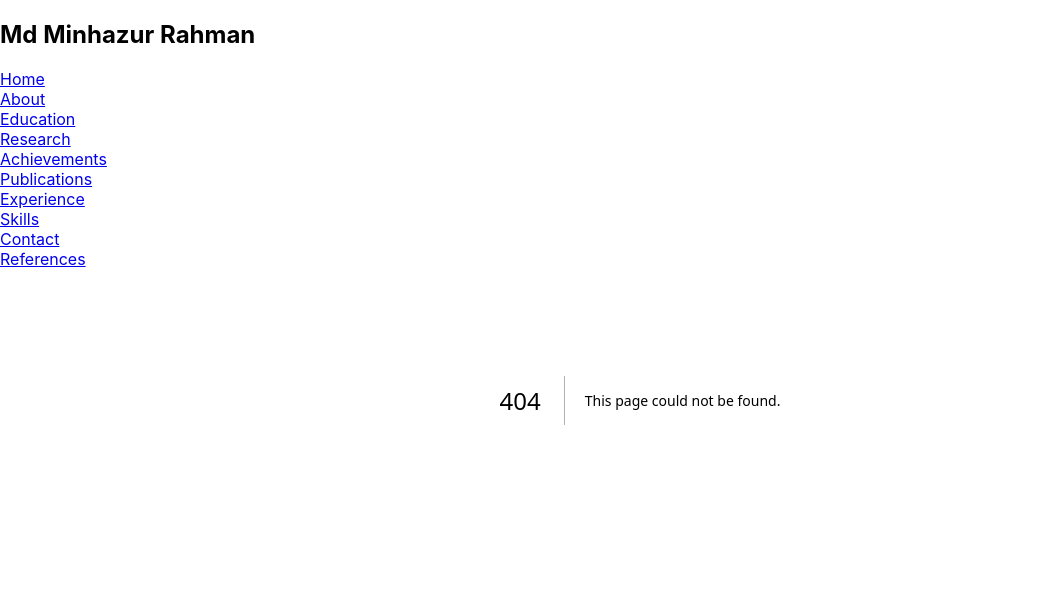
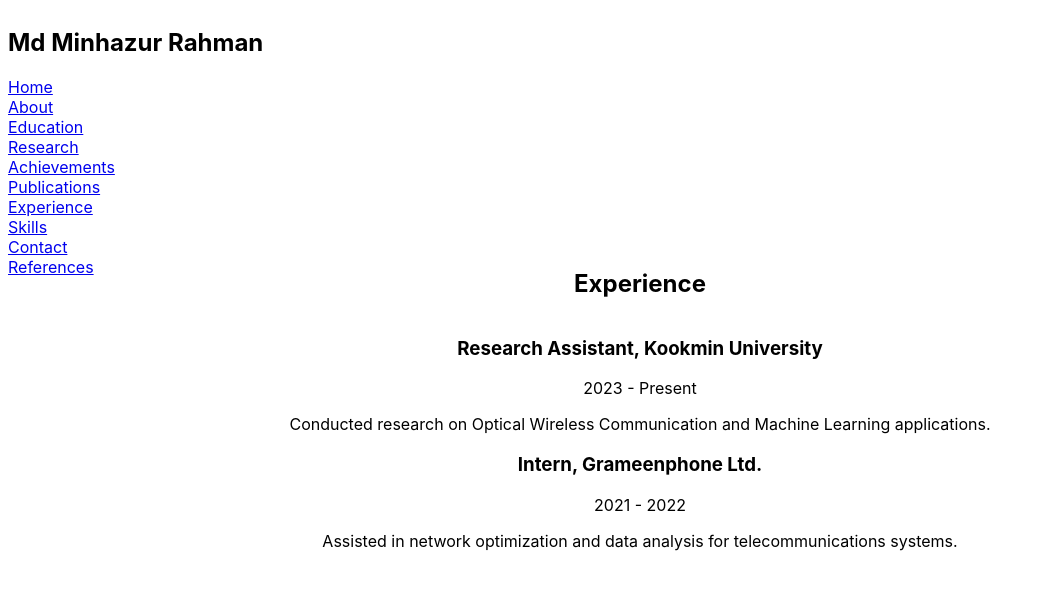
Before and after one commit to robot-76/minhaz-portfolio, a Next.js app: page /experience in a window 1280 px wide. Before the commit this address had no page. Shown: the top 590 px of the page, without its empty margins (0-1053 px from the left). Built offline with nearby package versions, Linux system fonts and the light colour scheme.

Commit message:
Add files via upload

```diff
--- /dev/null
+++ b/app/achievements/page.tsx
@@ -0,0 +1,12 @@
+export default function Achievements() {
+  return (
+    <div className="flex flex-col items-center justify-center min-h-screen p-8 bg-white">
+      <h2 className="text-3xl font-bold mb-6">Achievements</h2>
+      <ul className="list-disc list-inside max-w-3xl text-lg text-center">
+        <li>Best Paper Award, International Conference on Wireless Communications, 2024</li>
+        <li>Graduate Research Scholarship, Kookmin University, 2023-2025</li>
+        <li>Dean’s List, Khulna University of Engineering & Technology, 2019</li>
+      </ul>
+    </div>
+  );
+}
--- /dev/null
+++ b/app/experience/page.tsx
@@ -0,0 +1,19 @@
+export default function Experience() {
+  return (
+    <div className="flex flex-col items-center justify-center min-h-screen p-8 bg-gray-100">
+      <h2 className="text-3xl font-bold mb-6">Experience</h2>
+      <div className="space-y-6 max-w-3xl text-center">
+        <div>
+          <h3 className="text-xl font-semibold">Research Assistant, Kookmin University</h3>
+          <p>2023 - Present</p>
+          <p>Conducted research on Optical Wireless Communication and Machine Learning applications.</p>
+        </div>
+        <div>
+          <h3 className="text-xl font-semibold">Intern, Grameenphone Ltd.</h3>
+          <p>2021 - 2022</p>
+          <p>Assisted in network optimization and data analysis for telecommunications systems.</p>
+        </div>
+      </div>
+    </div>
+  );
+}
--- /dev/null
+++ b/app/skills/page.tsx
@@ -0,0 +1,14 @@
+export default function Skills() {
+  return (
+    <div className="flex flex-col items-center justify-center min-h-screen p-8 bg-white">
+      <h2 className="text-3xl font-bold mb-6">Skills</h2>
+      <ul className="list-disc list-inside max-w-3xl text-lg text-center">
+        <li>Programming: Python, JavaScript, TypeScript</li>
+        <li>Frameworks: Next.js, Node.js, Express</li>
+        <li>Tools: MATLAB, TensorFlow, Git</li>
+        <li>Databases: MongoDB, MySQL</li>
+        <li>Other: Machine Learning, Signal Processing, Embedded Systems</li>
+      </ul>
+    </div>
+  );
+}
```
